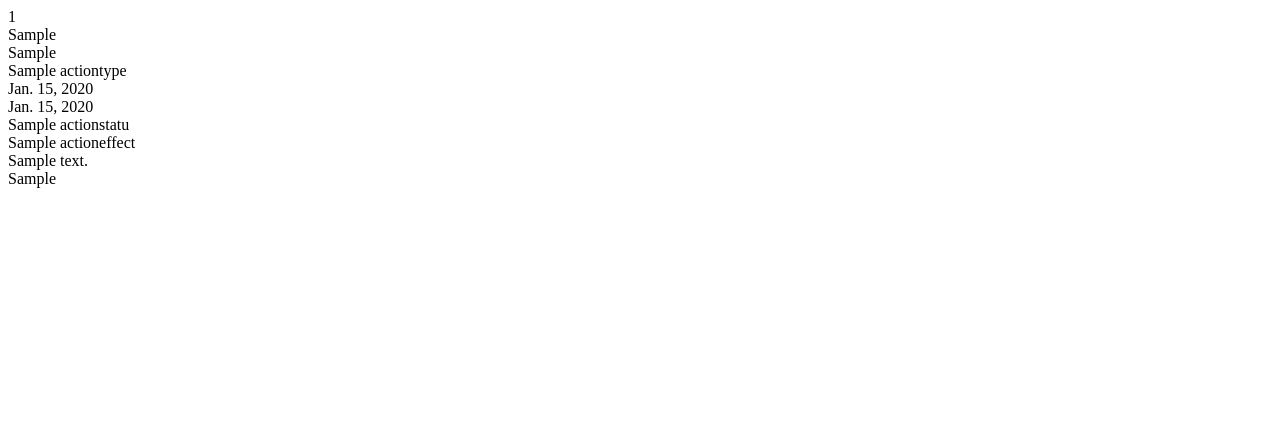
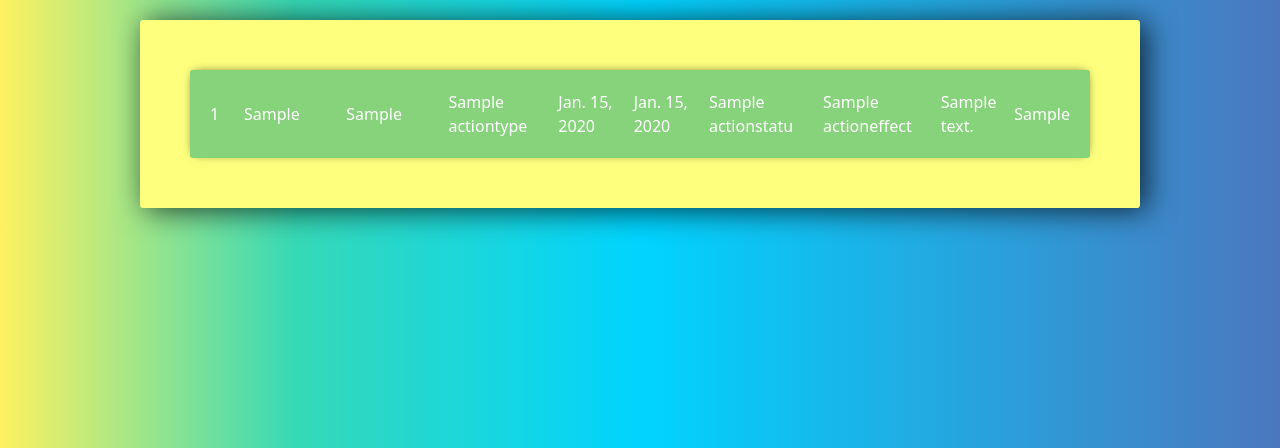
Before and after one commit to DorotaChroboczek/Inspector_Job, a Django app: page / in a window 1280 px wide. Shown: the top 448 px of the page. Run offline with Django 3.2, Linux system fonts and the light colour scheme; tables that the repository leaves empty hold one stand-in row (values such as "Sample post").

Commit message:
in_progress: add part of css, need to fix width of item elements

```diff
--- a/action_tracker/templates/actions.html
+++ b/action_tracker/templates/actions.html
@@ -1,28 +1,44 @@
 {% extends "main.html" %}
+
 {% block title %}Actions{% endblock %}
 {% block content %}
 
+    <div class="center-column">
 
+        {% if actions %}
 
-    <div>
-        {% if actions %}
-            <div>
+            <div class="item-list">
+
                 {% for action in object_list %}
-                    <div>{{ forloop.counter }}</div>
-                    <div>{{ action.company }}</div>
-                    <div>{{ action.position }}</div>
-                    <div>{{ action.type }}</div>
-                    <div>{{ action.date }}</div>
-                    <div>{{ action.response_time }}</div>
-                    <div>{{ action.status }}</div>
-                    <div>{{ action.effect }}</div>
-                    <div>{{ action.comment }}</div>
-                    <div>{{ action.conclusions }}</div>
+                    <div class="item-row">
+                        <div class="item-no">{{ forloop.counter }}</div>
+                        <div class="item-company">{{ action.company }}</div>
+                        <div class="item-position">{{ action.position }}</div>
+                        <div class="item-type">{{ action.type }}</div>
+                        <div class="item-date">{{ action.date }}</div>
+                        <div class="item-res-time">{{ action.response_time }}</div>
+                        <div class="item-status">{{ action.status }}</div>
+                        <div class="item-effect">{{ action.effect }}</div>
+
+                        {% if action.comment is None %}
+                            <div class="item-comment">Add comment</div>
+                        {% else %}
+                            <div class="item-comment">{{ action.comment }}</div>
+                        {% endif %}
+
+                        {% if action.conclusions is None %}
+                            <div class="item-conclusions">Add conclusions</div>
+                        {% else %}
+                            <div class="item-conclusions">{{ action.conclusions }}</div>
+                        {% endif %}
+                    </div>
                 {% endfor %}
+
             </div>
         {% else %}
             <p>You have no actions...</p>
         {% endif %}
+
     </div>
 
 {% endblock %}
--- a/action_tracker/templates/main.html
+++ b/action_tracker/templates/main.html
@@ -1,11 +1,27 @@
 <!DOCTYPE html>
+{% load static %}
 <html lang="en">
 <head>
     <meta charset="UTF-8">
+    <meta name="viewport" content="width=device-width, initial-scale=1">
+    <meta name="viewport" content="width=device-width, user-scalable=no, initial-scale=1.0">
+    <meta http-equiv="X-UA-Compatible" content="IE=edge">
     <title>{% block title %}{% endblock %}</title>
+    <meta name="author" content="Dorota Chroboczek">
+    <meta name="description" content="Your organiser in searching for a job &amp;">
+    <meta name="keywords" content="job, search, task, todo">
+    <meta name="title" content="Hobby Store">
+    <link href="https://cdn.jsdelivr.net/npm/bootstrap@5.0.0-beta3/dist/css/bootstrap.min.css"
+          rel="stylesheet" integrity="sha384-eOJMYsd53ii+scO/bJGFsiCZc+5NDVN2yr8+0RDqr0Ql0h+rP48ckxlpbzKgwra6"
+          crossorigin="anonymous">
+    <link rel="stylesheet" type="text/css" href="{% static 'css/base.css' %}">
 </head>
 <body>
     {% block content %}
     {% endblock %}
+    <script src="https://cdn.jsdelivr.net/npm/bootstrap@5.0.0-beta3/dist/js/bootstrap.bundle.min.js"
+            integrity="sha384-JEW9xMcG8R+pH31jmWH6WWP0WintQrMb4s7ZOdauHnUtxwoG2vI5DkLtS3qm9Ekf"
+            crossorigin="anonymous">
+    </script>
 </body>
 </html>
--- a/inspector_job/settings.py
+++ b/inspector_job/settings.py
@@ -9,7 +9,7 @@ https://docs.djangoproject.com/en/3.2/topics/settings/
 For the full list of settings and their values, see
 https://docs.djangoproject.com/en/3.2/ref/settings/
 """
-
+import os
 from pathlib import Path
 
 # Build paths inside the project like this: BASE_DIR / 'subdir'.
@@ -121,6 +121,10 @@ USE_TZ = True
 
 STATIC_URL = '/static/'
 
+STATICFILES_DIRS = [
+    os.path.join(BASE_DIR, 'static')
+]
+
 # Default primary key field type
 # https://docs.djangoproject.com/en/3.2/ref/settings/#default-auto-field
 
--- /dev/null
+++ b/static/css/base.css
@@ -0,0 +1,67 @@
+body {
+    background: rgb(54,217,182);
+    background: linear-gradient(
+            90deg, rgba(254, 241, 96, 1) 0% ,
+            rgba(54,217,182,1) 23%,
+            rgba(0,212,255,1) 50%,
+            rgba(75, 119, 190, 1) 100%);
+}
+
+.center-column {
+    width:1000px;
+    margin: 20px auto;
+    padding:20px;
+    /* background-color: rgb(240, 179, 65); */
+    background-color: rgba(255, 255, 126, 1);
+    border-radius: 3px;
+    box-shadow: 6px 2px 30px 0 rgba(0,0,0,0.75);
+}
+
+.item-list {
+    align-items: center;
+    /*margin: 10px;*/
+    padding: 20px;
+    justify-content: space-between;
+    align-content: space-between;
+    margin-left:auto;
+    margin-right:auto;
+}
+
+.item-row {
+    display: flex;
+    justify-content: space-between;
+    align-content: space-around;
+    align-items: center;
+    background-color: rgba(135, 211, 124, 1);
+    /*background-color: rgb(94, 94, 190);*/
+    margin: 10px;
+    padding: 20px;
+    border-radius: 3px;
+    color: #fff;
+    font-size: 16px;
+    box-shadow: 0px -1px 10px -4px rgba(0,0,0,0.75);
+}
+
+.item-no {
+    width: 5%;
+}
+
+.item-company {
+    width: 15%;
+}
+
+.item-position {
+    width: 15%;
+}
+
+.item-type .item-status .item-effect {
+    width: 5%;
+}
+
+.item-date .item-res-time {
+    width: 5%;
+}
+
+.item-comment .item-conclusions {
+    width: 20%;
+}
```
